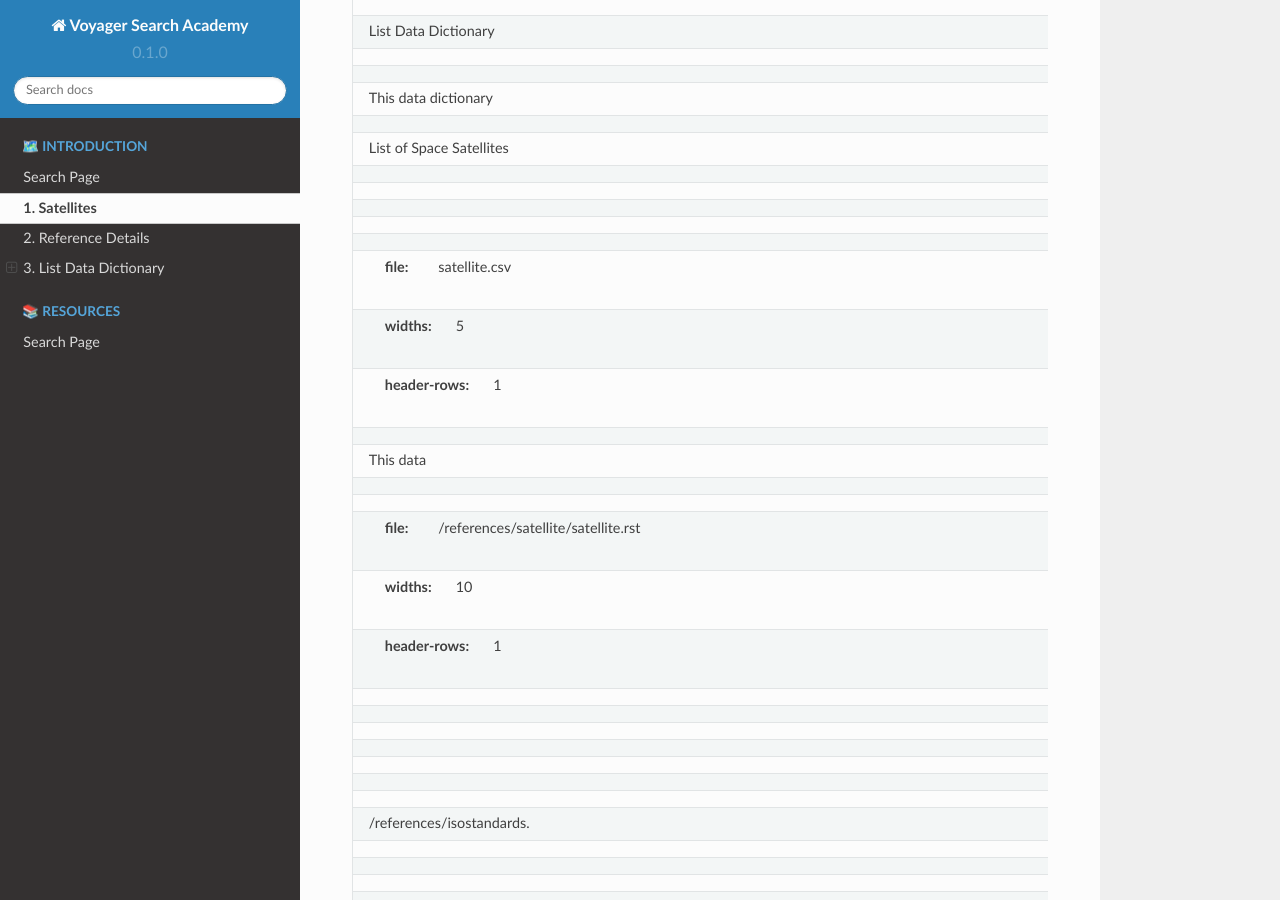
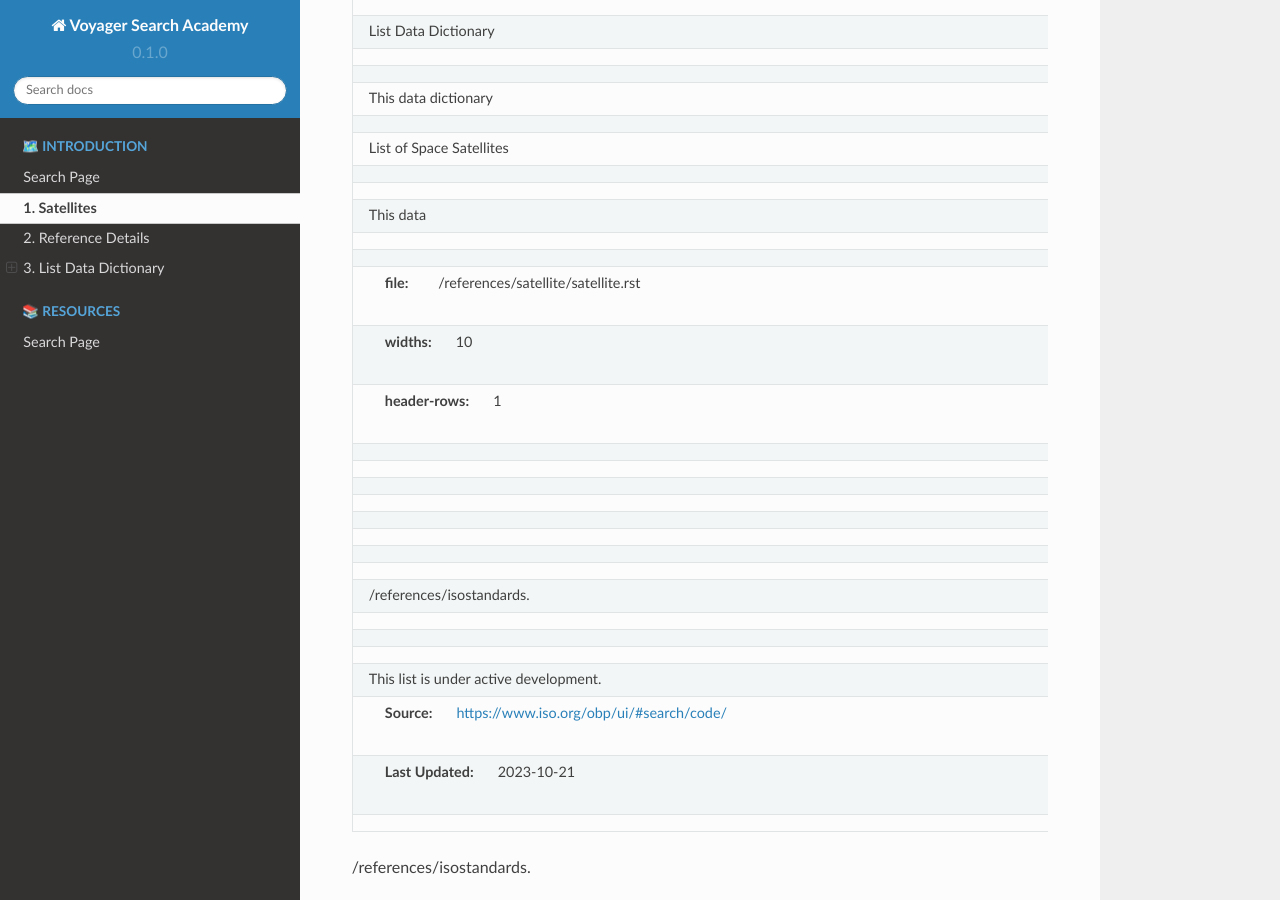
Before and after one commit to voyagersearch/academy, a Sphinx documentation site: the page built from docs/source/references/satellite/satellite.rst, in a window 1280 px wide and 900 px high, scrolled down 1747 px. Built offline with Sphinx 7.4.7 and the Read the Docs theme 2.0.0, drawn with Linux system fonts in a browser that asks for light colours; pages that are not in the unit, such as notebooks, are missing from menus.

Commit message:
Update satellite.rst

```diff
--- a/docs/source/references/satellite/satellite.rst
+++ b/docs/source/references/satellite/satellite.rst
@@ -33,21 +33,15 @@ This data dictionary
 List of Space Satellites
 ~~~~~~~~~
 
-
-
-.. csv-table:: CI_DateTypeCode
-   :file: satellite.csv
-   :widths: 5, 5, 5, 5, 5, 5, 5, 5, 5, 5, 5, 5, 5, 5, 5, 5
-   :header-rows: 1
-
 This data
 
 .. csv-table:: List of Satellite
    :file: /references/satellite/satellite.rst
-   :widths: 10, 10, 10, 10, 10, 10, 10, 10, 10, 10, 10, 10, 10, 10, 10, 10
+   :widths: 10, 5, 10, 10, 10, 10, 10, 10, 10, 10, 10, 10, 10, 10, 10, 10
    :header-rows: 1
 
 
+----------
 .. seealso::
 
 
```
